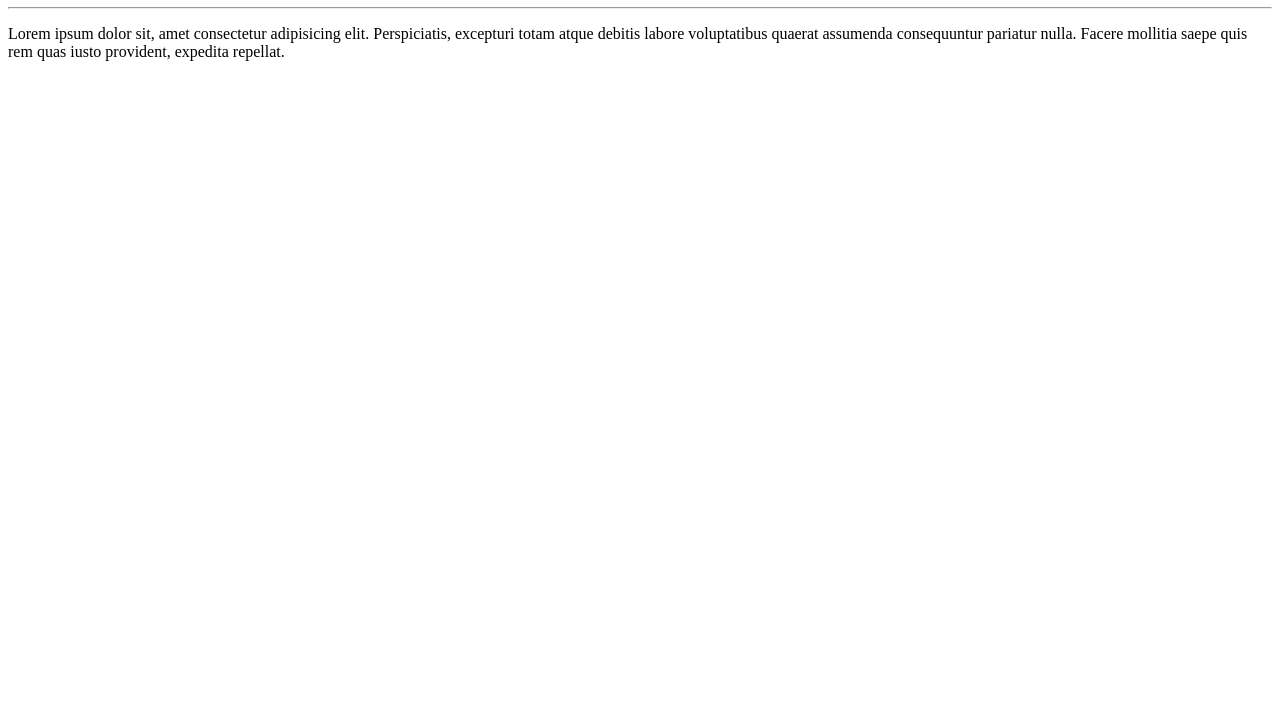
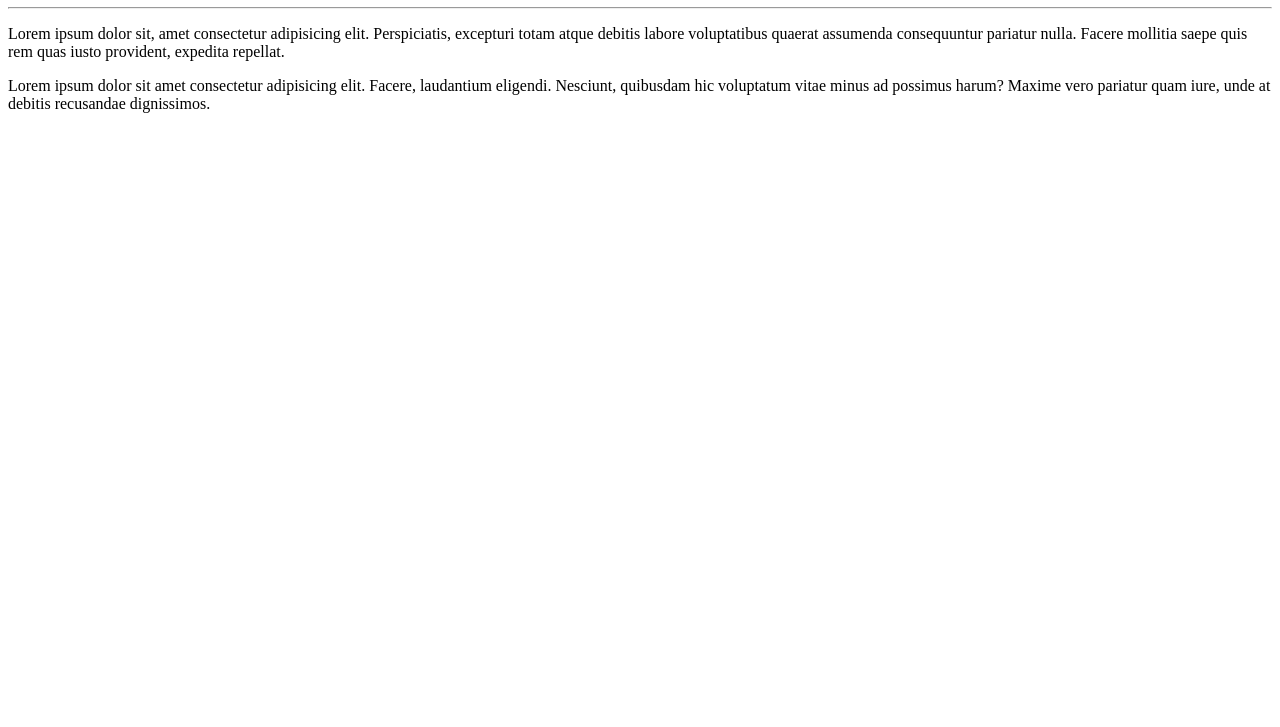
Before and after one commit to larentispedro/Ola-Mundo, a plain HTML site: page sitee-exemplo/index.html in a window 1280 px wide. Shown: the part 73-800 px from the top of the page. Drawn offline with Linux system fonts and the light colour scheme.

Commit message:
Adicionei um parágrafo

```diff
--- a/sitee-exemplo/index.html
+++ b/sitee-exemplo/index.html
@@ -9,5 +9,6 @@
     <h1>Olá, mundo!</h1>
     <hr>
     <p>Lorem ipsum dolor sit, amet consectetur adipisicing elit. Perspiciatis, excepturi totam atque debitis labore voluptatibus quaerat assumenda consequuntur pariatur nulla. Facere mollitia saepe quis rem quas iusto provident, expedita repellat.</p>
+    <p>Lorem ipsum dolor sit amet consectetur adipisicing elit. Facere, laudantium eligendi. Nesciunt, quibusdam hic voluptatum vitae minus ad possimus harum? Maxime vero pariatur quam iure, unde at debitis recusandae dignissimos.</p>
 </body>
 </html>
```
